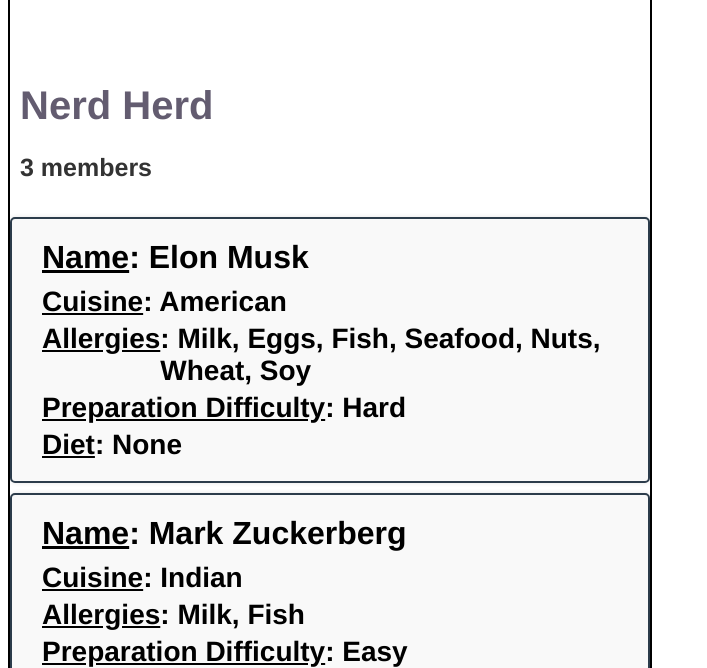
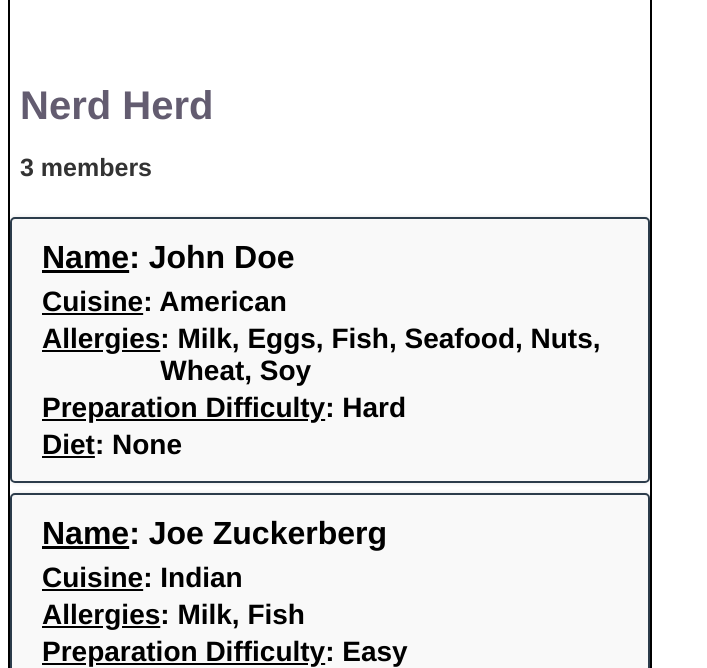
Before and after one commit to rachelrowe898/kitch-wiz-app, a website: page app/User Profile/userGroup_NerdHerd.html in a window 1280 px wide. Shown: the part 132-800 px from the top of the page, without its empty margins (0-707 px from the left). Drawn offline with Linux system fonts and the light colour scheme.

Commit message:
name fix

```diff
--- a/app/User Profile/userGroup_NerdHerd.html
+++ b/app/User Profile/userGroup_NerdHerd.html
@@ -40,7 +40,7 @@
                         <!-- Example group section -->
                         <div class="group-square" style="cursor:pointer;">
                             <div class="group-details">
-                                <h2 class="group-info"><u>Name</u>: Elon Musk</h2>
+                                <h2 class="group-info"><u>Name</u>: John Doe</h2>
                                 <div class="group-text-row">
                                     <h3 class="group-info"><u>Cuisine</u>: American</h3>
                                     <h3 class="group-info"><u>Allergies</u>: Milk, Eggs, Fish, Seafood, Nuts, Wheat, Soy</h3>
@@ -52,7 +52,7 @@
 
                         <div class="group-square" style="cursor:pointer;">
                             <div class="group-details">
-                                <h2 class="group-info"><u>Name</u>: Mark Zuckerberg</h2>
+                                <h2 class="group-info"><u>Name</u>: Joe Zuckerberg</h2>
                                 <div class="group-text-row">
                                     <h3 class="group-info"><u>Cuisine</u>: Indian</h3>
                                     <h3 class="group-info"><u>Allergies</u>: Milk, Fish</h3>
@@ -64,7 +64,7 @@
 
                         <div class="group-square" style="cursor:pointer;">
                             <div class="group-details">
-                                <h2 class="group-info"><u>Name</u>: Jeff Bezos</h2>
+                                <h2 class="group-info"><u>Name</u>: Jeff Musk</h2>
                                 <div class="group-text-row">
                                     <h3 class="group-info"><u>Cuisine</u>: Japanese</h3>
                                     <h3 class="group-info"><u>Allergies</u>: None</h3>
```
